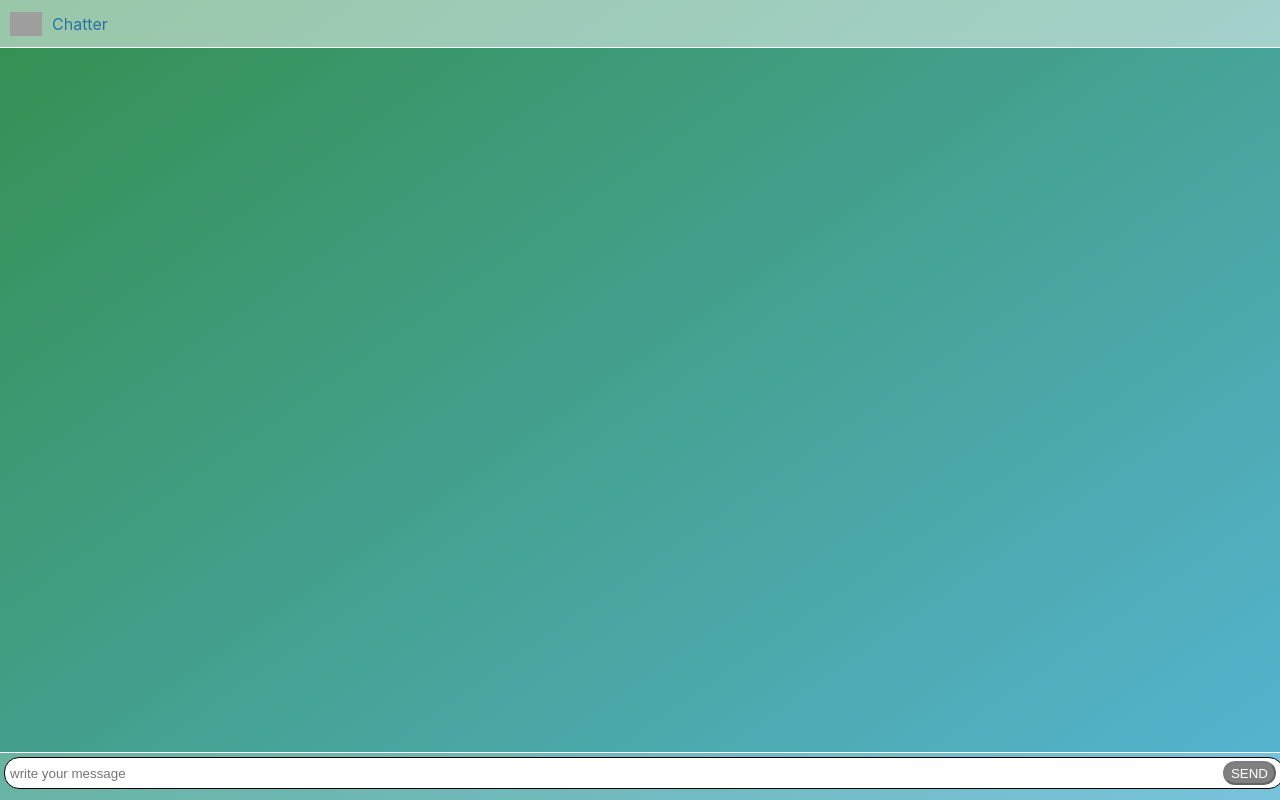
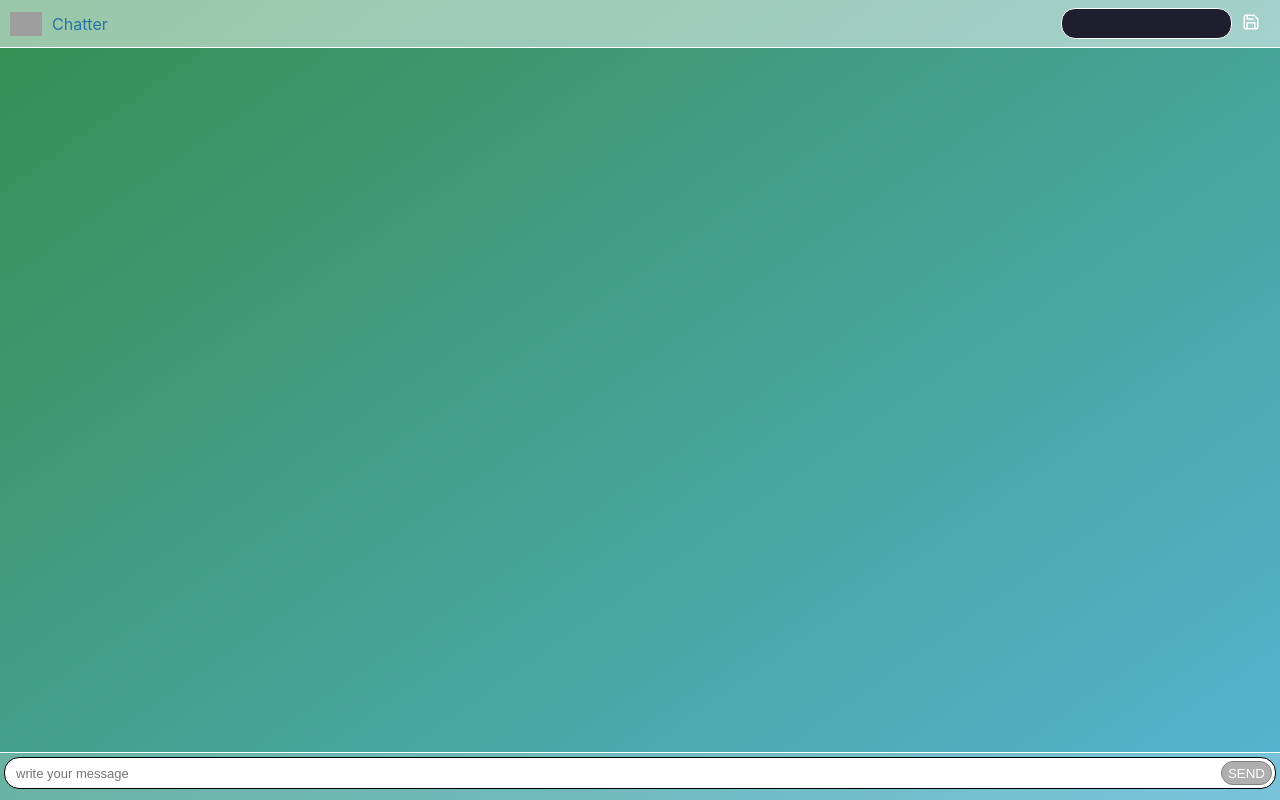
Before and after one commit to Evanfeenstra/chatter2020, a React (Create React App) app: page / in a window 1280 px wide. Built offline with nearby package versions, Linux system fonts and the light colour scheme; grey boxes are pictures that could not be loaded.

Commit message:
name picker

```diff
--- a/package.json
+++ b/package.json
@@ -6,6 +6,7 @@
     "@testing-library/jest-dom": "^4.2.4",
     "@testing-library/react": "^9.3.2",
     "@testing-library/user-event": "^7.1.2",
+    "firebase": "^7.7.0",
     "react": "^16.12.0",
     "react-dom": "^16.12.0",
     "react-icons": "^3.8.0",
--- a/src/App.css
+++ b/src/App.css
@@ -34,11 +34,16 @@ header{
 
   display:flex;
   align-items:center;
+  justify-content: space-between;
 }
 
 .logo {
   height:24px;
   margin-right:10px;
+}
+.logo-wrap{
+  display: flex;
+  align-items: center;
 }
 
 .text-input-wrap{
@@ -55,37 +60,40 @@ header{
   border:1px solid black;
   width:100%;
   border-radius:15px;
-  padding:0 5px;
+  font-size:13px;
+  padding:0 11px;
   position:absolute;
   left:4px;
   top:4px;
   height:32px;
   outline:none;
+  width: calc(100% - 8px);
 }
 .text-input:focus{
   border: 1px solid blue;
-  background: rgba(0,0,255,0.04);
+  background: rgb(240,240,255);
 }
 .button:hover{
-  background:blue;
+  background:rgba(50,50,155,0.9);
   color:white;
 }
 .button:focus{
   outline: none;
-  border:1px solid blue;
+  border:1px solid rgba(200,200,255,0.9);
 }
 .button:disabled{
   color:white;
-  background:grey;
+  background:rgb(175, 175, 175);
 }
 
 .button{
   cursor:pointer;
   position:absolute;
-  right:4px;
+  right:8px;
   top:8px;
   height:24px;
   border-radius:15px;
+  border: 1px solid grey;
 }
 
 .messages{
@@ -109,3 +117,41 @@ header{
   padding:3px 6px;
   display: inline-block;
 }
+
+
+.edit-username{
+  display: flex;
+  align-items: center;
+}
+.name-button{
+  height:29px;
+  margin:0 6px;
+  background:transparent;
+  color:white;
+  font-size:18px;
+  padding:4px;
+  cursor: pointer;
+  border:none;
+  outline:none;
+  border-radius: 4px;
+}
+.name-button:hover{
+  background:rgba(255,255,255,0.1)
+}
+.name-input{
+  color:white;
+  height:31px;
+  border:1px solid white;
+  border-radius:14px;
+  padding-left:12px;
+  background:#1f1e2e;
+  padding-bottom:2px;
+  font-size:12px;
+  outline:none;
+}
+.username{
+  display: flex;
+  align-items: center;
+  margin-right:12px;
+  font-size:1.1rem;
+}
--- a/src/App.js
+++ b/src/App.js
@@ -1,24 +1,28 @@
-import React, {useState} from 'react'
+import React, {useState, useEffect} from 'react'
 import './App.css'
+import {db} from './db'
+import NamePicker from './namePicker'
 
 function App() {
   const [messages, setMessages] = useState([])
 
-  console.log(messages)
   return <main>
 
     <header>
-      <img className="logo"
-        alt="logo"
-        src="https://images.coollogo.com/images/prism-large-green.png"
-      />
-      Chatter
+      <div className="logo-wrap">
+        <img className="logo"
+          alt="logo"
+          src="https://images.coollogo.com/images/prism-large-green.png"
+        />
+        Chatter
+      </div>
+      <NamePicker onSave={name=>{}} />
     </header>
 
     <div className="messages">
       {messages.map((m,i)=>{
         return <div key={i} className="message-wrap">
-          <div className="message">{m}</div>
+          <div className="message">{m.text}</div>
         </div>
       })}
     </div>
@@ -58,3 +62,20 @@ function TextInput(props){
 }
 
 export default App
+
+
+/*
+
+useEffect(()=>{
+    db.listen({
+      receive: m=> {
+        setMessages(current=> [m, ...current])
+      },
+      remove: id=> {
+        setMessages(current=> [...current].filter(m => m.id !== id))
+      },
+    })
+  },[])
+
+
+*/
--- /dev/null
+++ b/src/db.js
@@ -0,0 +1,35 @@
+import * as firebase from "firebase/app"
+import "firebase/firestore"
+import "firebase/storage"
+
+let db
+const collection = 'messages'
+
+firebase.initializeApp({
+    apiKey: "AIzaSyDe5hejNin_uspcktTCkhfQAhbWMIARuy0",
+    authDomain: "chatterrrrrrr.firebaseapp.com",
+    projectId: "chatterrrrrrr",
+    storageBucket: "chatterrrrrrr.appspot.com",
+})
+db = firebase.firestore()
+
+db.listen = function({receive, remove}){
+    db.collection(collection) //.where('page','==',page)
+        .onSnapshot((snapshot) => {
+        snapshot.docChanges().forEach((change) => {
+        if (change.type === "added") {
+            // console.log(change.doc.data())
+            if(receive) receive({id: change.doc.id, ...change.doc.data()})
+        }
+        if (change.type === 'removed') {
+            if(remove) remove(change.doc.id)
+        }
+        })
+    })
+}
+
+db.send = function(msg){
+    return db.collection(collection).add(msg)
+}
+
+export {db}
--- /dev/null
+++ b/src/namePicker.js
@@ -0,0 +1,34 @@
+import React, {useState, useRef} from 'react'
+import { FiEdit, FiSave } from 'react-icons/fi'
+
+function NamePicker(props) {
+  const [name, setName] = useState('')
+  const [showName, setShowName] = useState(false)
+  const inputEl = useRef(null)
+
+  function save(){
+    inputEl.current.focus()
+    if(name && !showName) {
+      props.onSave(name)
+    }
+    setShowName(!showName)
+  }
+  return <div className="edit-username">
+    <input value={name} ref={inputEl}
+      className="name-input"
+      style={{display: showName ? 'none' : 'flex'}}
+      onChange={e=> setName(e.target.value)}
+      onKeyPress={e=> {
+        if(e.key==='Enter') save()
+      }}
+    />
+
+    {showName && <div>{name}</div>}
+
+    <button onClick={save} className="name-button">
+      {showName ? <FiEdit /> : <FiSave />}
+    </button>
+  </div>
+}
+
+export default NamePicker
```
Also changed, not shown: 1 other file (tests, documents, lock files or other folders).
